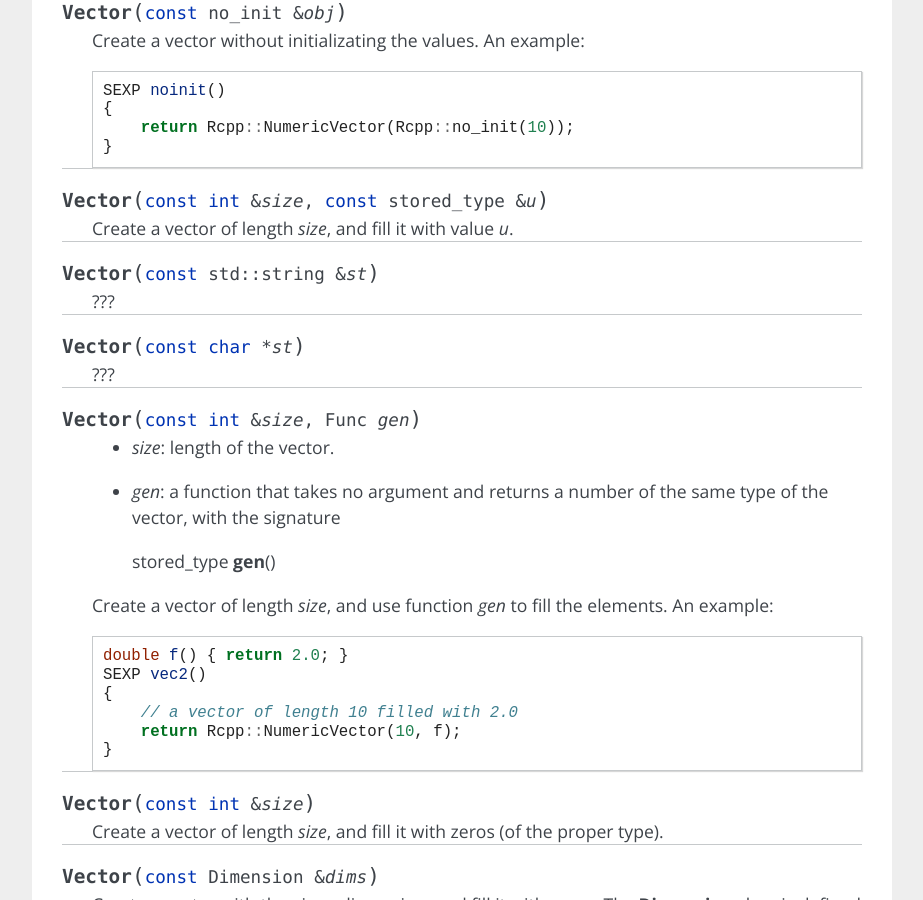
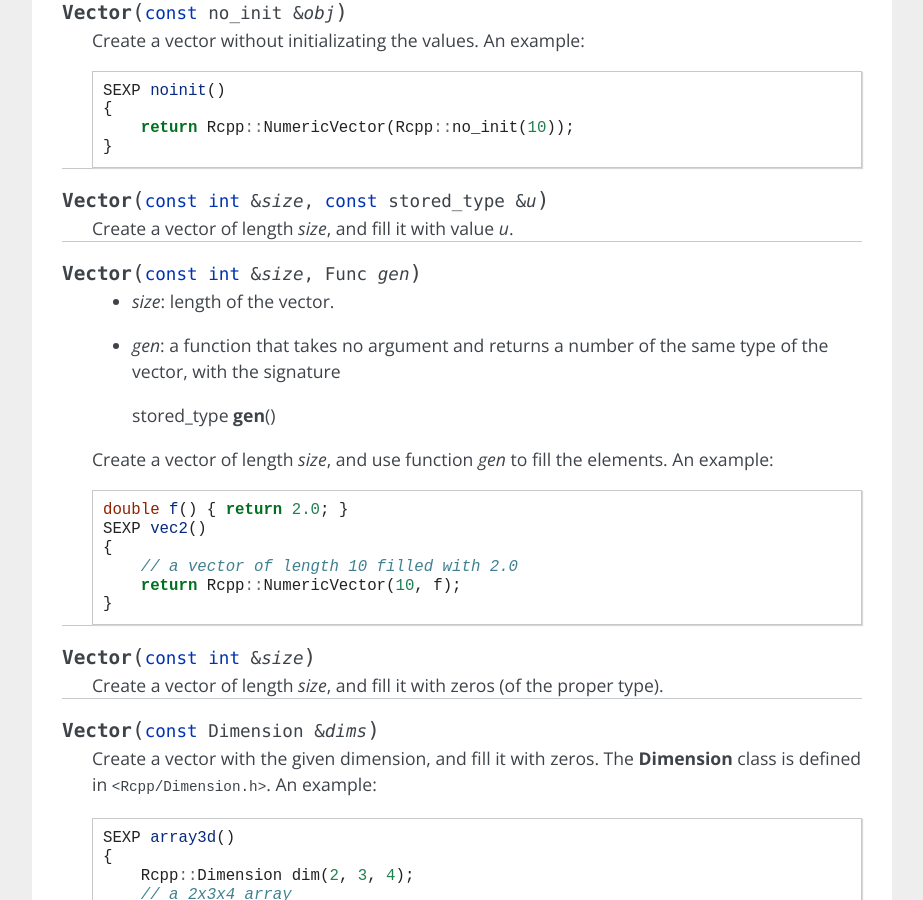
Before and after one commit to yixuan/rcpp-note, a Sphinx documentation site: the page built from source/api/Vector_ctor.rst, in a window 1280 px wide and 900 px high, scrolled down 1916 px. Shown: the whole window, without its empty margins (198-1121 px from the left). Built offline with Sphinx 7.4.7, drawn with Linux system fonts in a browser that asks for light colours.

Commit message:
deprecated functions

```diff
--- a/source/api/Vector_ctor.rst
+++ b/source/api/Vector_ctor.rst
@@ -114,14 +114,6 @@ Constructors
 .. cpp:function:: Vector(const int& size, const stored_type& u)
 
    Create a vector of length *size*, and fill it with value *u*.
-
-.. cpp:function:: Vector(const std::string& st)
-
-   ???
-
-.. cpp:function:: Vector(const char* st)
-
-   ???
 
 .. cpp:function:: Vector(const int& size, Func gen)
 
```
